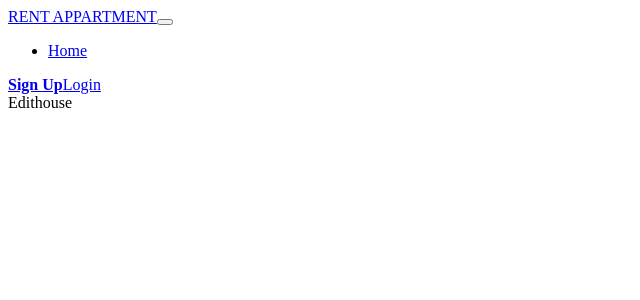
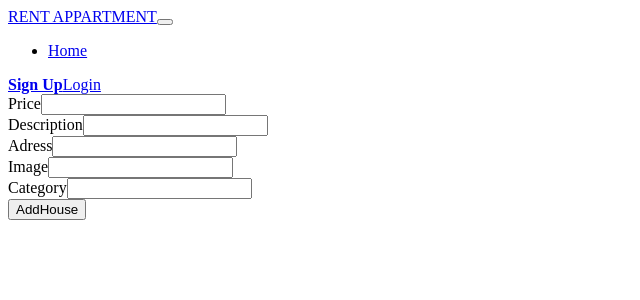
Before and after one commit to pilpan/rent-float, a React app: page /houses/1 in a window 1280 px wide. Shown: the top 300 px of the page, without its empty margins (0-640 px from the left). Built offline with nearby package versions, Linux system fonts and the light colour scheme; the HTML template or start-up script is replaced by a standard one.

Commit message:
done addPage

```diff
--- a/src/components/App.jsx
+++ b/src/components/App.jsx
@@ -10,14 +10,15 @@ import Register from './Register';
 function App({ path, data, userSession }) {
   const [authState, setAuthState] = useState(userSession || null);
   const [dataState, setDataState] = useState(data || null);
+  const [discrFlat, setDiscrFlat] = useState([]);
   return (
     <div className="container">
       <Navbar authState={authState} setAuthState={setAuthState} />
       <Routes>
-        <Route path="/" element={<MainPage authState={authState} />} />
+        <Route path="/" element={<MainPage setDiscrFlat={setDiscrFlat} discrFlat={discrFlat} authState={authState} />} />
         <Route path="/login" element={<Login setAuthState={setAuthState} />} />
         <Route path="/signup" element={<Register setAuthState={setAuthState} />} />
-        <Route path="/houses/:id" element={<Edithouse />} />
+        <Route path="/houses/:id" element={<Edithouse authState={authState} setDiscrFlat={setDiscrFlat} />} />
         <Route path="/favorite/:id" element={<Favorite setDataState={setDataState} dataState={dataState} authState={authState} />} />
       </Routes>
     </div>
--- a/src/components/Edithouse.jsx
+++ b/src/components/Edithouse.jsx
@@ -1,7 +1,74 @@
 import React from 'react';
+import { useNavigate } from 'react-router-dom';
 
-export default function Edithouse() {
+export default function Edithouse({ authState, setDiscrFlat }) {
+  const navigate = useNavigate();
+  const submitHandler = async (e) => {
+    e.preventDefault();
+    console.log(authState);
+    const response = await fetch(`/houses/add/${authState.id}`, {
+      method: 'POST',
+      headers: { 'Content-Type': 'application/json' },
+      body: JSON.stringify(Object.fromEntries(new FormData(e.target))),
+    });
+    const data = await response.json();
+    setDiscrFlat((prev) => [...prev, data]);
+    navigate('/');
+  };
   return (
-    <div>Edithouse</div>
+    <div className="row justify-content-center">
+      <div className="col-5">
+        <form onSubmit={submitHandler}>
+          <div className="mb-3">
+            <label htmlFor="loginName" className="form-label">Price</label>
+            <input
+              type="Price"
+              name="Price"
+              className="form-control"
+              id="loginName"
+            />
+          </div>
+          <div className="mb-3">
+            <label htmlFor="loginName" className="form-label">Description</label>
+            <input
+              type="Description"
+              name="Description"
+              className="form-control"
+              id="loginName"
+            />
+          </div>
+          <div className="mb-3">
+            <label htmlFor="loginName" className="form-label">Adress</label>
+            <input
+              type="Adress"
+              name="Adress"
+              className="form-control"
+              id="loginName"
+            />
+          </div>
+          <div className="mb-3">
+            <label htmlFor="loginName" className="form-label">Image</label>
+            <input
+              type="Adress"
+              name="Image"
+              className="form-control"
+              id="loginName"
+            />
+          </div>
+          <div className="mb-3">
+            <label htmlFor="loginName" className="form-label">Category</label>
+            <input
+              type="Adress"
+              name="Category"
+              className="form-control"
+              id="loginName"
+            />
+          </div>
+          <div className="row justify-content-center mt-3">
+            <button type="submit" className="btn btn-outline-success">AddHouse</button>
+          </div>
+        </form>
+      </div>
+    </div>
   );
 }
--- a/src/components/MainPage.jsx
+++ b/src/components/MainPage.jsx
@@ -1,8 +1,6 @@
 import React, { useEffect, useState } from 'react';
 
-export default function MainPage({ authState }) {
-  const [discrFlat, setDiscrFlat] = useState([]);
-
+export default function MainPage({ setDiscrFlat, discrFlat, authState }) {
   useEffect(() => {
     fetch('http://localhost:3000/qwerty')
       .then((res) => res.json())
--- a/src/components/Navbar.jsx
+++ b/src/components/Navbar.jsx
@@ -36,6 +36,7 @@ export default function Navbar({ authState, setAuthState }) {
               </>
             ) : (
               <>
+                <NavLink to={`/houses/${authState.id}`} className="btn btn-success m-2"><strong>addHouse</strong></NavLink>
                 <NavLink to={`/favorite/${authState.id}`} className="btn btn-success m-2"><strong>favorite</strong></NavLink>
                 <a onClick={logoutHandler} className="btn btn-logout-success m-2" href="logout">Logout</a>
               </>
--- a/src/db/config/database.json
+++ b/src/db/config/database.json
@@ -1,7 +1,7 @@
 {
   "development": {
-    "username": "admin",
-    "password": "123",
+    "username": "vasya",
+    "password": "234",
     "database": "rent",
     "host": "127.0.0.1",
     "dialect": "postgres"
--- a/src/routes/favoriterouter.js
+++ b/src/routes/favoriterouter.js
@@ -1,8 +1,5 @@
 /* eslint-disable react/jsx-filename-extension */
-import express, { json } from 'express';
-import { renderToString } from 'react-dom/server';
-import React from 'react';
-import Layout from '../components/Layout';
+import express from 'express';
 import { favorite, user, flat } from '../db/models';
 
 const route = express.Router();
--- a/src/server.js
+++ b/src/server.js
@@ -9,7 +9,7 @@ import loginrouter from './routes/loginroute';
 import regrouter from './routes/regrouter';
 import favoriterouter from './routes/favoriterouter';
 import { flat } from './db/models';
-
+import houserouter from './routes/houserouter';
 // npm i express-session session-file-store
 const app = express();
 const PORT = 3000;
@@ -38,9 +38,8 @@ app.use(session(sessionConfig));
 
 app.use('/favorite', favoriterouter);
 app.use('/login', loginrouter);
-
+app.use('/houses', houserouter);
 app.use('/register', regrouter);
-
 
 app.use('/signup', regrouter);
 app.use('/users', regrouter);
```
Also changed, not shown: src/routes/houserouter.js (added, +25 -0 lines).
